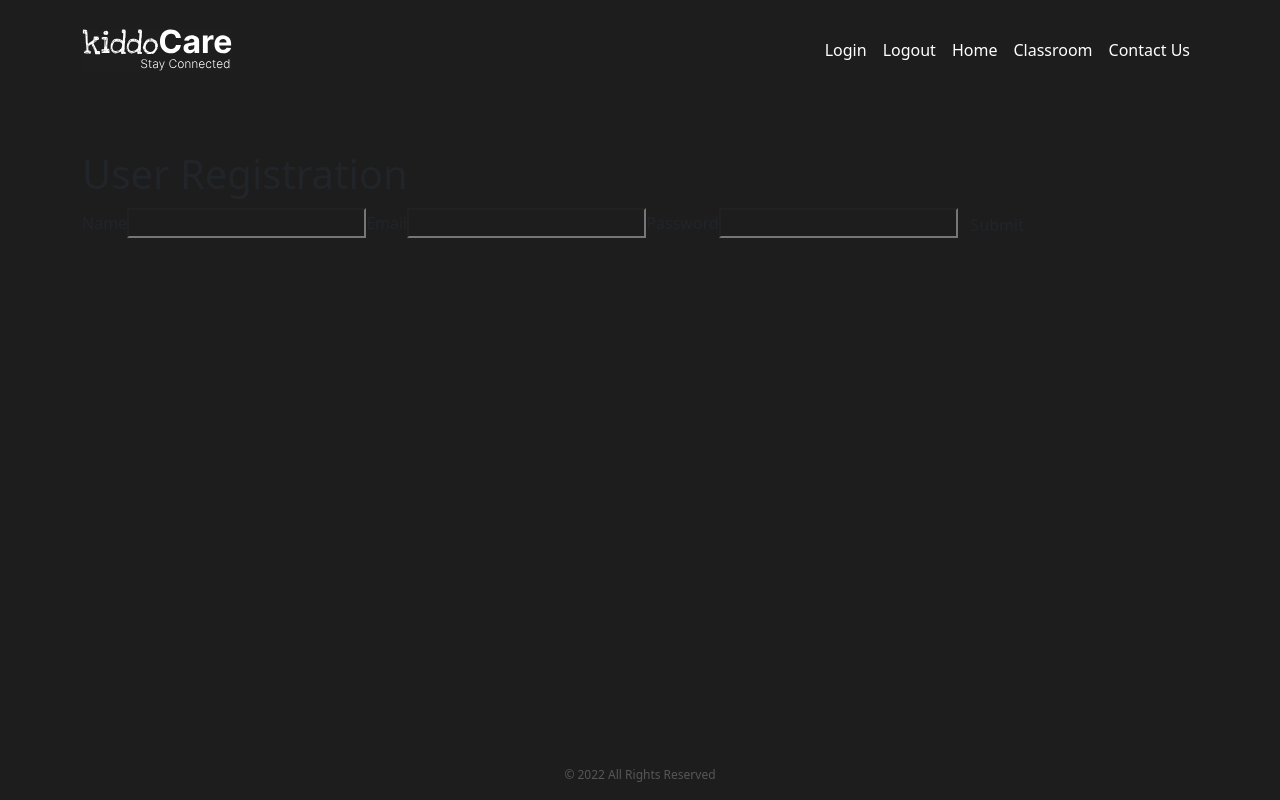
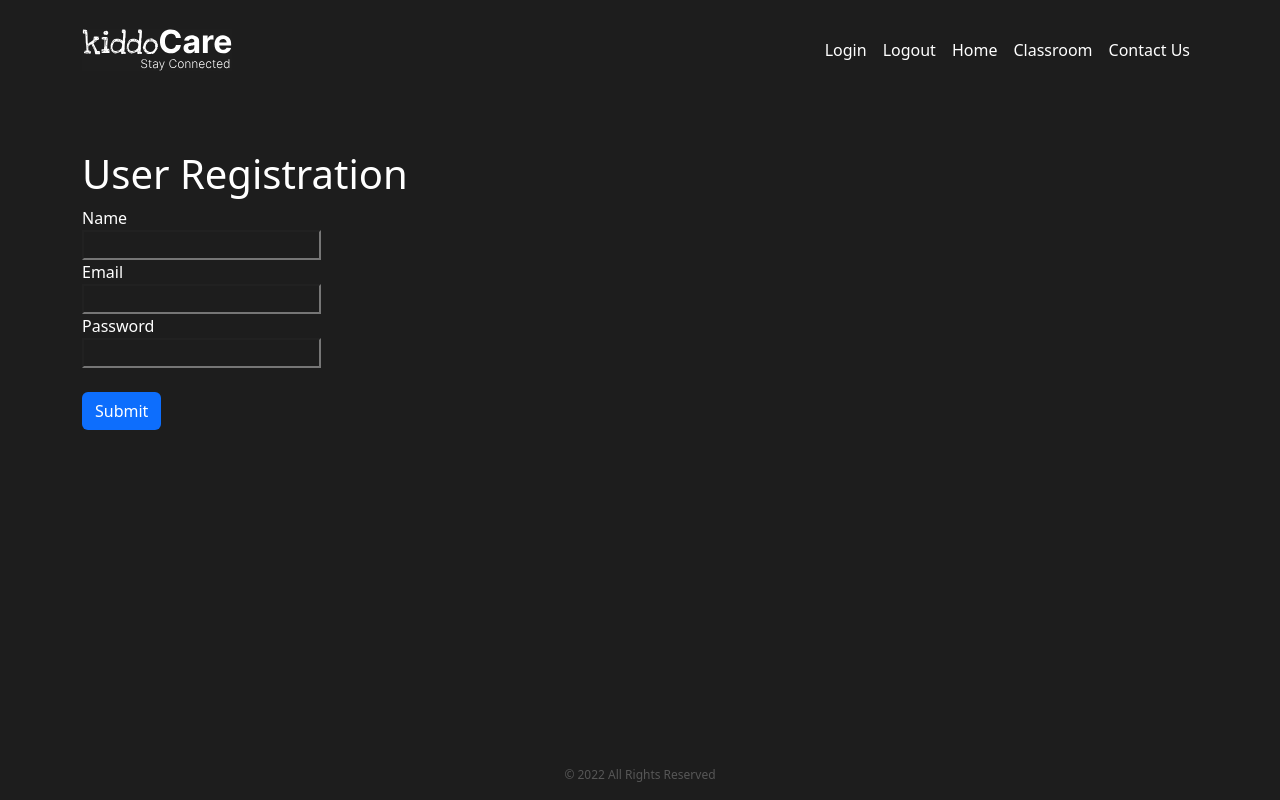
Before and after one commit to angelagola-ko/KiddoCare, a React (Create React App) app in the folder my-app/: page /login in a window 1280 px wide. Built offline with nearby package versions, Linux system fonts and the light colour scheme.

Commit message:
Adjusted login

```diff
--- a/my-app/src/pages/Login.js
+++ b/my-app/src/pages/Login.js
@@ -68,7 +68,7 @@ const Login = (props) => {
     };
 
     return (
-      <div className="form">
+      <div className="form text-white">
         <div>
           <h1>User Registration</h1>
         </div>
@@ -78,22 +78,21 @@ const Login = (props) => {
           {errorMessage()}
           {successMessage()}
         </div>
-
         <form>
           {/* Labels and inputs for form data */}
           <label className="label">Name</label>
-          <input onChange={handleName} className="input"
+          <input onChange={handleName} className="input d-block text-white"
             value={name} type="text" />
 
           <label className="label">Email</label>
-          <input onChange={handleEmail} className="input"
+          <input onChange={handleEmail} className="input d-block text-white"
             value={email} type="email" />
 
           <label className="label">Password</label>
-          <input onChange={handlePassword} className="input"
+          <input onChange={handlePassword} className="input d-block"
             value={password} type="password" />
-
-          <button onClick={handleSubmit} className="btn" type="submit">
+   <br></br>
+          <button onClick={handleSubmit} className="btn bg-primary text-white" type="submit">
             Submit
           </button>
         </form>
```
